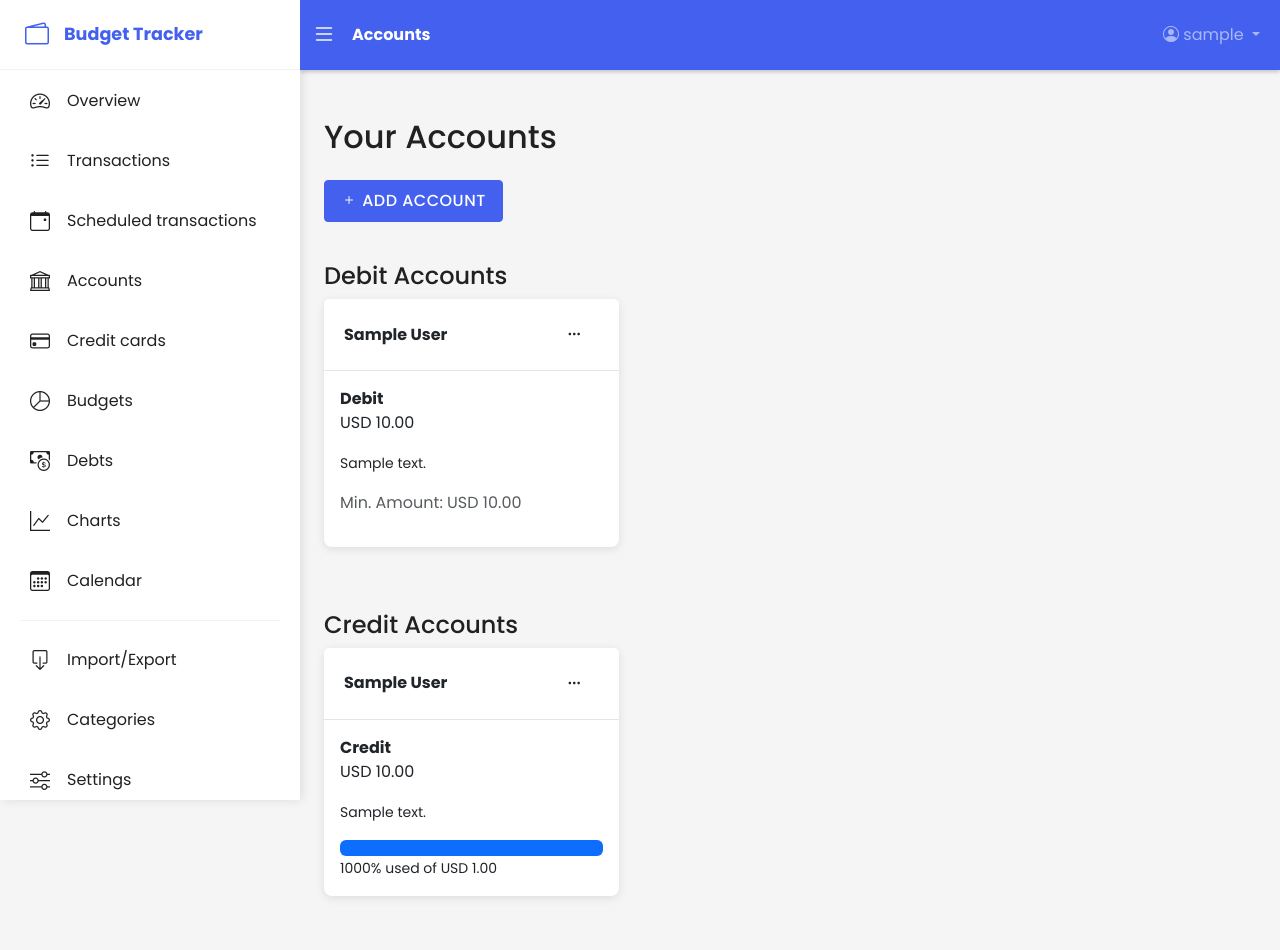
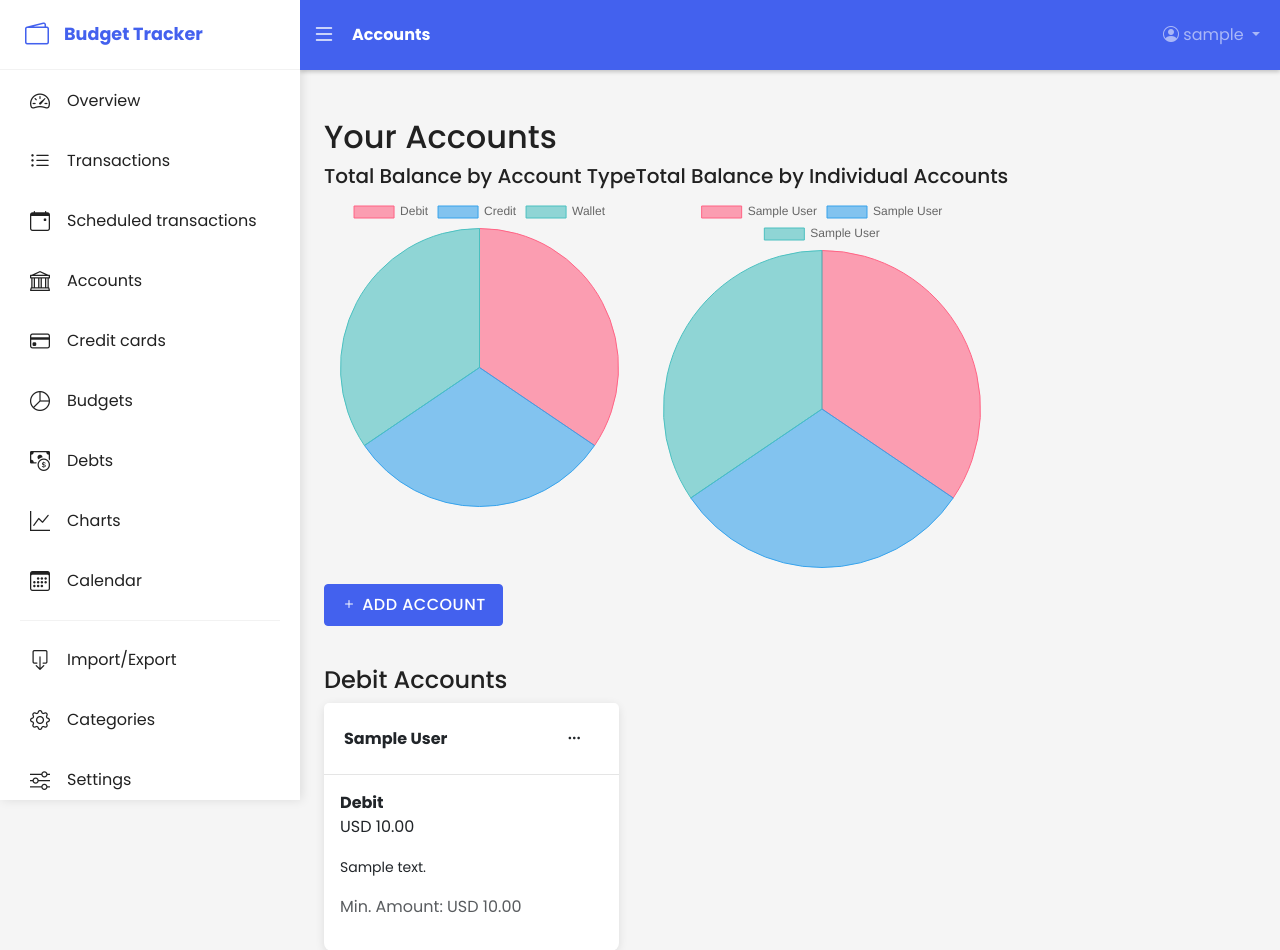
Before and after one commit to sageofnotrade/cs126le2, a Django app: page /finances/accounts/ in a window 1280 px wide. Shown: the top 950 px of the page. Run offline with Django 5.2, Linux system fonts and the light colour scheme; a user stored in the database is signed in; tables that the repository leaves empty hold one stand-in row (values such as "Sample post").

Commit message:
Adds charts on Account feature
- pie chart of total balance per type
- pie chart of balance per account

```diff
--- a/finances/views.py
+++ b/finances/views.py
@@ -47,17 +47,42 @@ def signup(request):
 
 @login_required
 def accounts_list(request):
-    account_types = ['Debit', 'Credit', 'Wallet']
-
     debit_accounts = DebitAccount.objects.filter(user=request.user)
     credit_accounts = CreditAccount.objects.filter(user=request.user)
     wallet_accounts = Wallet.objects.filter(user=request.user)
 
-    accounts = {
-        'Debit': debit_accounts,
-        'Credit': credit_accounts,
-        'Wallet': wallet_accounts,
+    total_debit_balance = sum(account.balance for account in debit_accounts)
+    total_credit_balance = sum(account.credit_limit - account.current_usage for account in credit_accounts)
+    total_wallet_balance = sum(account.balance for account in wallet_accounts)
+    total_balance = total_debit_balance + total_credit_balance + total_wallet_balance
+
+    account_types = ['Debit', 'Credit', 'Wallet']
+    account_names = []
+    account_balances = []
+
+    for account in debit_accounts:
+        account_names.append(account.name)
+        account_balances.append(account.balance)
+
+    for account in credit_accounts:
+        account_names.append(account.name)
+        account_balances.append(account.credit_limit - account.current_usage)
+
+    for account in wallet_accounts:
+        account_names.append(account.name)
+        account_balances.append(account.balance)
+
+    total_account_type_balance = {
+        'Debit': total_debit_balance,
+        'Credit': total_credit_balance,
+        'Wallet': total_wallet_balance,
     }
+
+    total_balance_by_type = [
+        total_debit_balance,
+        total_credit_balance,
+        total_wallet_balance,
+    ]
 
     if request.method == 'POST':
         account_type = request.POST.get('account_type')
@@ -101,9 +126,21 @@ def accounts_list(request):
     else:
         form = DebitAccountForm()
 
+    chartdata = json.dumps({
+        'total_balance': float(total_balance),
+        'total_balance_by_type': [float(balance) for balance in total_balance_by_type],
+        'account_names': account_names,
+        'account_balances': [float(balance) for balance in account_balances],
+    })
+
     context = {
-        'accounts': accounts,
         'account_types': account_types,
+        'accounts': {
+            'Debit': debit_accounts,
+            'Credit': credit_accounts,
+            'Wallet': wallet_accounts,
+        },
+        'chartdata': chartdata,
         'form': form,
     }
 
--- a/templates/finances/accounts.html
+++ b/templates/finances/accounts.html
@@ -6,6 +6,19 @@
 {% block content %}
 <div class="container-fluid">
     <h2 class="mt-4">Your Accounts</h2>
+
+    <div class="d-flex">
+        <div>
+            <!-- Total Balance by Account Type Pie Chart -->
+            <h5>Total Balance by Account Type</h5>
+            <canvas id="balancePieChart"></canvas>
+        </div>
+        <div>
+            <!-- Individual Account Balances Pie Chart -->
+            <h5>Total Balance by Individual Accounts</h5>
+            <canvas id="accountPieChart"></canvas>
+        </div>
+    </div>
 
     <button class="btn btn-primary my-3" data-bs-toggle="modal" data-bs-target="#addAccountModal">
         <i class="bi bi-plus"></i> Add Account
@@ -155,7 +168,6 @@
             });
         }
 
-        // Initialize correct tab state on page load
         updateTabState('debit');
 
         tabs.forEach(tab => {
@@ -164,6 +176,73 @@
                 updateTabState(selectedTab);
             });
         });
+
+        let data = JSON.parse("{{ chartdata | escapejs }}");
+        const totalBalanceByType = data.total_balance_by_type;
+        const accountTypeLabels = ['Debit', 'Credit', 'Wallet'];
+
+        const balancePieCtx = document.getElementById('balancePieChart').getContext('2d');
+        const balancePieChart = new Chart(balancePieCtx, {
+            type: 'pie',
+            data: {
+                labels: accountTypeLabels,
+                datasets: [{
+                    label: 'Account Balance Distribution',
+                    data: totalBalanceByType,
+                    backgroundColor: ['rgba(255, 99, 132, 0.6)', 'rgba(54, 162, 235, 0.6)', 'rgba(75, 192, 192, 0.6)'],
+                    borderColor: ['rgba(255, 99, 132, 1)', 'rgba(54, 162, 235, 1)', 'rgba(75, 192, 192, 1)'],
+                    borderWidth: 1
+                }]
+            },
+            options: {
+                responsive: true,
+                plugins: {
+                    legend: {
+                        position: 'top',
+                    },
+                    tooltip: {
+                        callbacks: {
+                            label: function(tooltipItem) {
+                                return tooltipItem.label + ': USD ' + tooltipItem.raw.toFixed(2);
+                            }
+                        }
+                    }
+                }
+            }
+        });
+
+        const accountNames = data.account_names;
+        const accountBalances = data.account_balances;
+
+        const accountChartCtx = document.getElementById('accountPieChart').getContext('2d');
+        const accountPieChart = new Chart(accountChartCtx, {
+            type: 'pie',
+            data: {
+                labels: accountNames,
+                datasets: [{
+                    label: 'Individual Account Balance Distribution',
+                    data: accountBalances,
+                    backgroundColor: ['rgba(255, 99, 132, 0.6)', 'rgba(54, 162, 235, 0.6)', 'rgba(75, 192, 192, 0.6)'],
+                    borderColor: ['rgba(255, 99, 132, 1)', 'rgba(54, 162, 235, 1)', 'rgba(75, 192, 192, 1)'],
+                    borderWidth: 1
+                }]
+            },
+            options: {
+                responsive: true,
+                plugins: {
+                    legend: {
+                        position: 'top',
+                    },
+                    tooltip: {
+                        callbacks: {
+                            label: function(tooltipItem) {
+                                return tooltipItem.label + ': USD ' + tooltipItem.raw.toFixed(2);
+                            }
+                        }
+                    }
+                }
+            }
+        });
     });
 </script>
 
```
